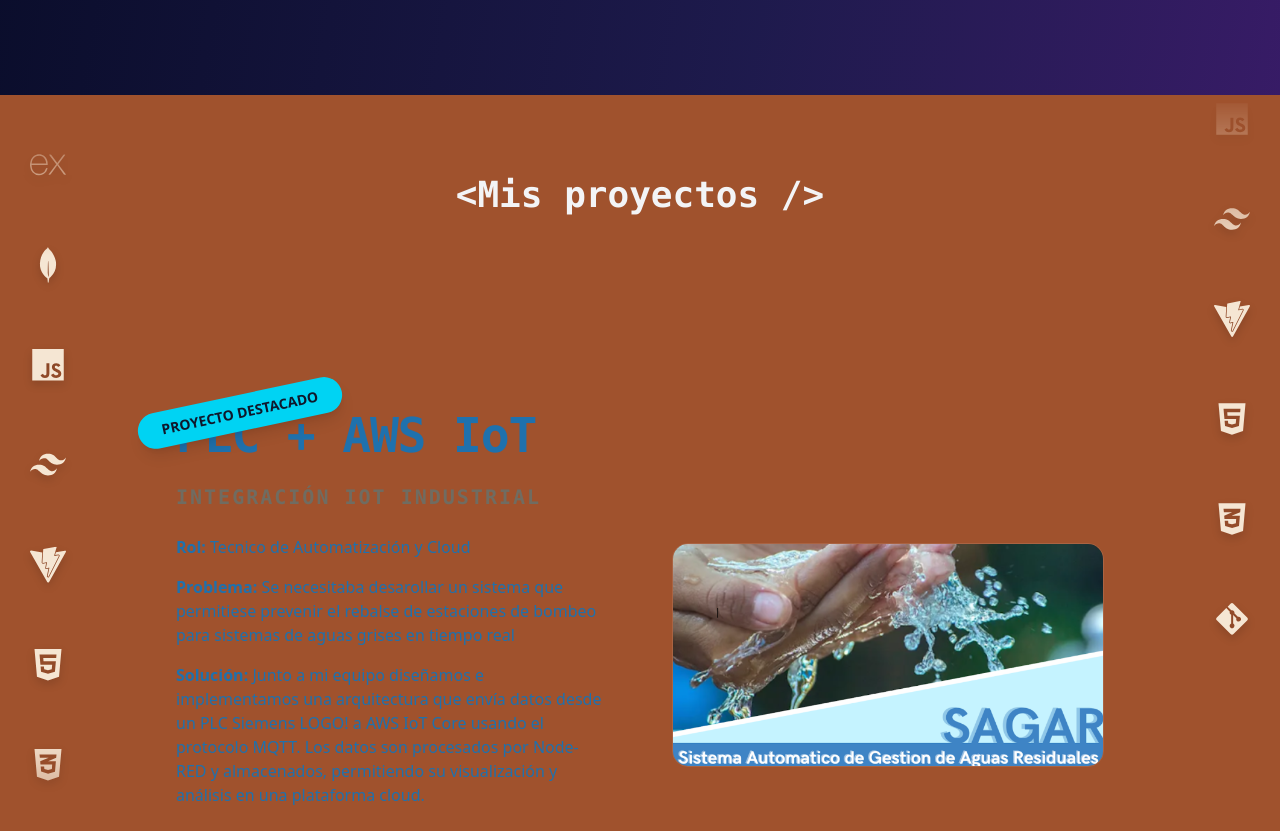
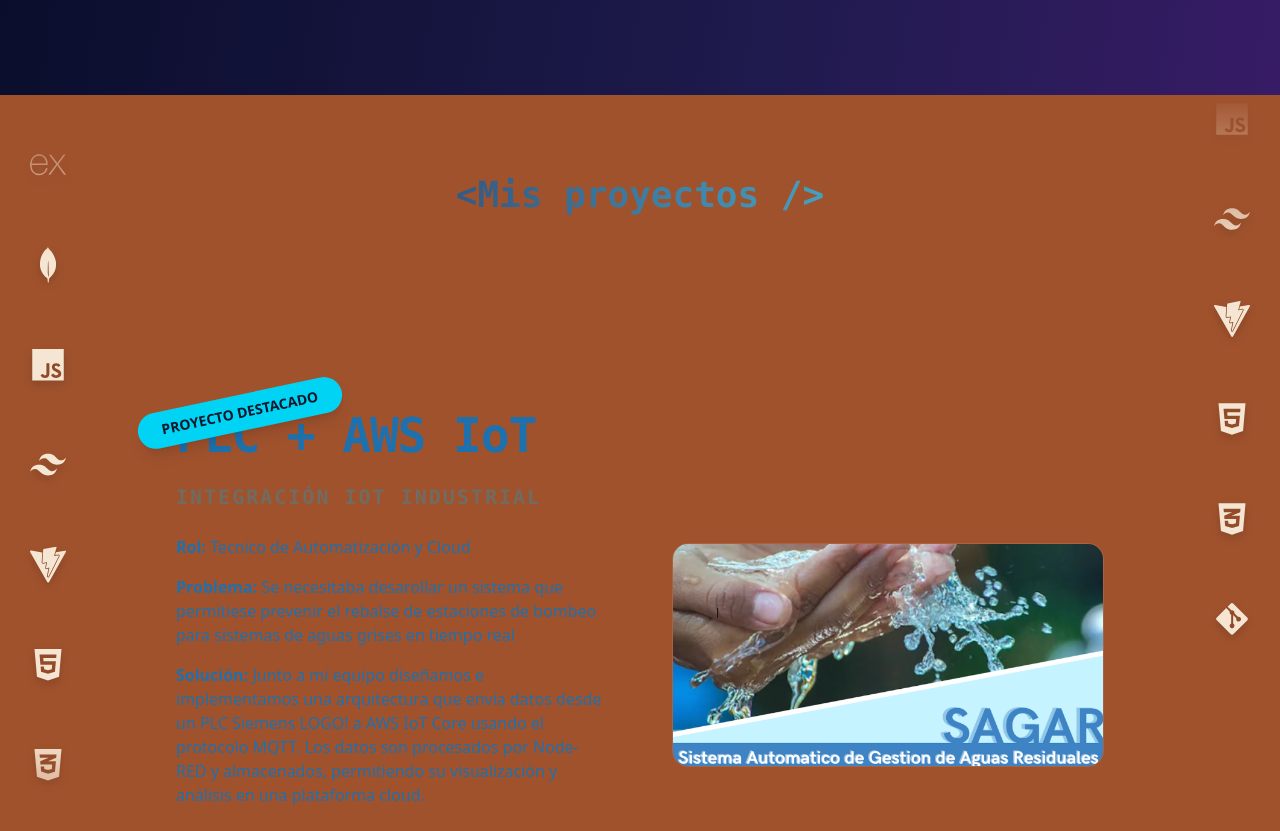
Before and after one commit to gattibenja/MyPage, a React (Vite) app in the folder client/: page / in a window 1280 px wide. Shown: the part 3178-4009 px from the top of the page. Built offline with nearby package versions, Linux system fonts and the light colour scheme; no server answers.

Commit message:
cambio color texto proyectos

```diff
--- a/client/src/secciones/proyects/proyects.jsx
+++ b/client/src/secciones/proyects/proyects.jsx
@@ -47,7 +47,7 @@
             />
           </div>
           <div>
-            <h1 className=" text-4xl lg:text-4xl text-center pt-20 pb-10  text-white-300 font-bold font-mono borderb-2 border-cyan-400">
+            <h1 className=" text-4xl lg:text-4xl text-center pt-20 pb-10  bg-clip-text text-transparent bg-linear-to-r from-indigo-950 to-cyan-300 font-bold font-mono borderb-2 border-cyan-400">
               {"<Mis proyectos />"}
             </h1>
             {projects.map((p) => (
```
